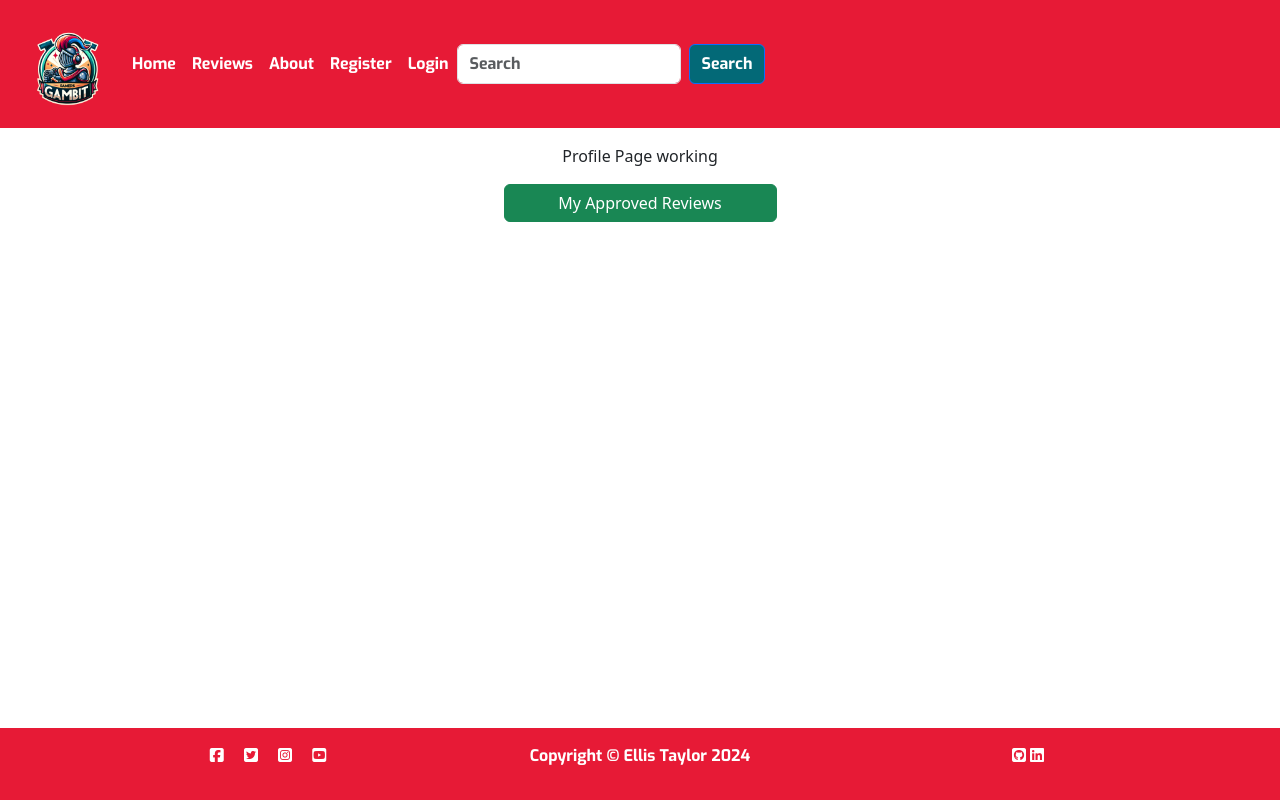
After one commit to Quaim/Capstone_Django_Project, a Django app: page /profile/ in a window 1280 px wide. The commit adds this page. Run offline with Django 4.2, Linux system fonts and the light colour scheme; some libraries are stand-ins or nearby versions.

Commit message:
add profile, approved_reviews, unapproved_reviews, pending_reviews templates, add profile link to navbar, add link to approved_reviews for user

```diff
--- /dev/null
+++ b/reviews/templates/reviews/profile.html
@@ -0,0 +1,13 @@
+{% extends 'base.html' %}
+{% load static %}
+{% load crispy_forms_tags %}
+{% block content %}
+
+<div class="container text-center pt-3">
+   Profile Page working
+
+   <div class="container text-center pt-3">
+    <a href="{% url 'approved-reviews' %}" class="btn btn-success w-25">My Approved Reviews</a>
+  </div>
+</div>
+{% endblock %}
--- a/reviews/templates/reviews/review_detail.html
+++ b/reviews/templates/reviews/review_detail.html
@@ -33,10 +33,10 @@
                     <i class="fa-solid fa-star"></i>
                     <i class="fa-solid fa-star"></i>
                     {% endif %}</p>
-                                <p><h3>Tags: </h3>{% for tag in gamereview.tags.all %}
+                                <p><h5>Tags: </h5>{% for tag in gamereview.tags.all %}
                                 {{tag}},
                                 {% endfor %}</p>
-                                <p><h3>Platforms: </h3>
+                                <p><h5>Platforms: </h5>
                                 {% for platform in gamereview.platforms.all %}
                                 {{platform}},
                                 {% endfor %}</p>
@@ -45,7 +45,7 @@
                 {% if "placeholder" in post.featured_image.url %}
                 <img src="{% static 'images/default.jpg' %}" class="scale" alt="placeholder image">
                 {% else %}
-                <img src="{{ gamereview.featured_image.url }}" class="scale" alt="{{ gamereview.title }}">
+                <img src="{{ gamereview.featured_image.url }}" class="img-fluid" alt="{{ gamereview.title }}">
                 {% endif %}
             </div>
         </div>
--- a/reviews/urls.py
+++ b/reviews/urls.py
@@ -5,10 +5,12 @@ from . import views
 urlpatterns = [
     path('', views.index, name='home'),
     path('about/', views.about, name='about'),
+    path('profile/', views.profile, name='profile'),
     path('all-reviews/', views.AllReviews.as_view(), name='all-reviews'),
     path('review/<int:gamereview_id>/', views.review_detail, name='review-detail'),
     path('create-review/', views.create_review, name='create-review'),
     path('edit-review/<int:gamereview_id>/', views.edit_review, name='edit-review'),
-    path('delete-review/<int:gamereview_id>/', views.delete_review, name='delete-review')
+    path('delete-review/<int:gamereview_id>/', views.delete_review, name='delete-review'),
+    path('approved-reviews/', views.user_approved_reviews, name='approved-reviews')
 
 ]
--- a/reviews/views.py
+++ b/reviews/views.py
@@ -12,8 +12,12 @@
 def index(request):
     return render(request, 'reviews/index.html')
 
+
 def about(request):
     return render(request, 'reviews/about.html')
+
+def profile(request):
+    return render(request, 'reviews/profile.html')
 
 class AllReviews(generic.ListView):
     queryset = GameReview.objects.filter(approved=True)
@@ -34,6 +38,32 @@
     }
 
     return render(request, 'reviews/review_detail.html', context)
+
+@login_required
+def user_approved_reviews(request):
+    """
+    This view will display all approved reviews by the current
+    user on the 'approved_reviews.html' template. With the use of a
+    filter, only the current user's approved reviews will be displayed
+    here.
+    """
+    approved_reviews = GameReview.objects.filter(author=request.user, approved=True)
+
+    context = {
+        'approved_reviews': approved_reviews
+    }
+
+    return render(request, 'reviews/approved_reviews.html', context)
+
+
+# class UserApprovedReviews(generic.ListView):
+#     queryset = GameReview.objects.filter(approved=True, author=request.user)
+#     template_name = "reviews/user_approved_reviews.html"
+#     paginate_by = 6
+
+
+
+
 
 
 @login_required
--- a/templates/base.html
+++ b/templates/base.html
@@ -5,6 +5,7 @@
 {% url 'account_logout' as logout_url %}
 {% url 'home' as home_url %}
 {% url 'about' as about_url %}
+{% url 'profile' as profile_url %}
 {% url 'all-reviews' as all_reviews_url %}
 {% url 'create-review' as create_review_url %}
 
@@ -50,7 +51,8 @@
             <div class="collapse navbar-collapse" id="navbarText">
                 <ul class="navbar-nav me-auto mb-2 mb-lg-0">
                     <li class="nav-item">
-                        <a class="nav-link text-white {% if request.path == home_url %}activepage{%endif%}" aria-current="" href="{% url 'home' %}">Home</a>
+                        <a class="nav-link text-white {% if request.path == home_url %}activepage{%endif%}"
+                            aria-current="" href="{% url 'home' %}">Home</a>
                     </li>
                     <li class="nav-item">
                         <a class="nav-link text-white {% if request.path == all_reviews_url %}activepage{%endif%}
@@ -68,16 +70,23 @@
                             aria-current="page" href="{% url 'account_logout' %}">Logout</a>
                     </li>
                     <li class="nav-item">
-                            <a class="nav-link text-white {% if request.path == create_review_url %}activepage{%endif%}" aria-current="" href="{% url 'create-review' %}">Create Review</a>
-                        </li>
+                        <a class="nav-link text-white {% if request.path == create_review_url %}activepage{%endif%}"
+                            aria-current="" href="{% url 'create-review' %}">Create Review</a>
+                    </li>
+                    <li class="nav-item">
+                        <a class="nav-link text-white {% if request.path == profile_url %}activepage{%endif%}"
+                            aria-current="" href="{% url 'profile' %}">Profile</a>
+                    </li>
 
                     {% else %}
 
                     <li class="nav-item">
-                        <a class="nav-link text-white {% if request.path == signup_url %}activepage{%endif%}" aria-current="" href="{% url 'account_signup' %}">Register</a>
+                        <a class="nav-link text-white {% if request.path == signup_url %}activepage{%endif%}"
+                            aria-current="" href="{% url 'account_signup' %}">Register</a>
                     </li>
                     <li class="nav-item">
-                        <a class="nav-link text-white {% if request.path == login_url %}activepage{%endif%}" aria-current="" href="{% url 'account_login' %}">Login</a>
+                        <a class="nav-link text-white {% if request.path == login_url %}activepage{%endif%}"
+                            aria-current="" href="{% url 'account_login' %}">Login</a>
                     </li>
                     {% endif %}
                     <form class="d-flex text-center" method="GET" role="search" action="">
```
Also changed, not shown: reviews/templates/reviews/approved_reviews.html (added, +7 -0 lines), reviews/templates/reviews/pending_reviews.html (added), reviews/templates/reviews/unapproved_reviews.html (added).
